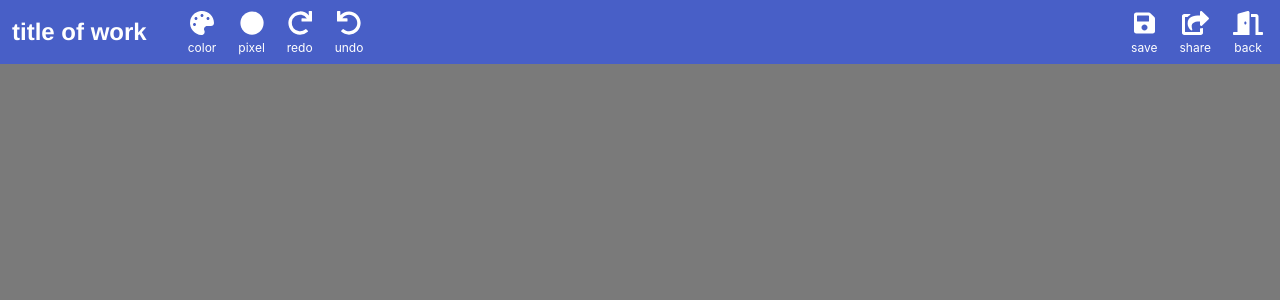
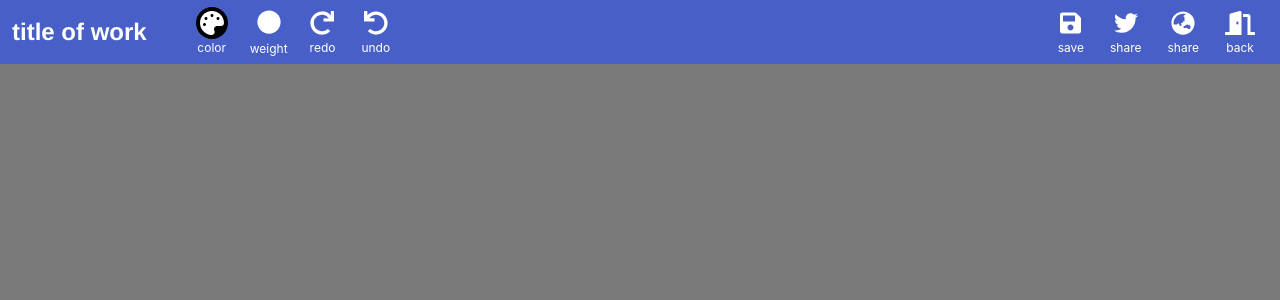
Before and after one commit to Recursion-Group-K/sketch, a Vue app: page /drawing in a window 1280 px wide. Shown: the top 300 px of the page. Built offline with nearby package versions, Linux system fonts and the light colour scheme; what vue-konva would draw is missing.

Commit message:
bulmaのインポート位置の変更、スタイルのリファクタリング、DrawingToolsの一部ボタンの機能実装

```diff
--- a/package.json
+++ b/package.json
@@ -9,6 +9,7 @@
   },
   "dependencies": {
     "@fortawesome/fontawesome-svg-core": "^1.2.36",
+    "@fortawesome/free-brands-svg-icons": "^5.15.4",
     "@fortawesome/free-solid-svg-icons": "^5.15.4",
     "@fortawesome/vue-fontawesome": "^2.0.6",
     "bulma": "^0.9.3",
--- a/src/App.vue
+++ b/src/App.vue
@@ -11,7 +11,6 @@ export default {
 </script>
 
 <style lang="scss">
-@import 'bulma/bulma.sass';
 #app {
     font-family: Avenir, Helvetica, Arial, sans-serif;
     -webkit-font-smoothing: antialiased;
--- a/src/assets/style.scss
+++ b/src/assets/style.scss
@@ -0,0 +1 @@
+@import "bulma/bulma.sass";
--- a/src/components/Canvas.vue
+++ b/src/components/Canvas.vue
@@ -1,8 +1,11 @@
 <style lang="scss" scoped>
+.stage {
+    background-color: $white;
+}
 </style>
 
 <template>
-        <v-stage :config="configKonva" class="has-background-white">
+    <v-stage :config="configKonva" class="stage">
         <v-layer>
             <v-circle :config="configCircle"></v-circle>
             <v-rect :config="configRectangle"></v-rect>
@@ -12,30 +15,29 @@
 </template>
 
 <script>
-
 export default {
     name: 'Drawing',
     data() {
         return {
             configKonva: {
                 width: window.innerWidth,
-                height: 500
+                height: 600,
             },
             configCircle: {
-                x: 100,
-                y: 100,
+                x: 200,
+                y: 500,
                 radius: 70,
-                fill: "red",
-                stroke: "black",
-                strokeWidth: 4
+                fill: 'red',
+                stroke: 'black',
+                strokeWidth: 4,
             },
             configRectangle: {
-                x:300,
-                y:100,
-                width:100,
-                height:200,
-                fill:'red',
-                shadowBlur:10
+                x: 300,
+                y: 100,
+                width: 100,
+                height: 200,
+                fill: 'red',
+                shadowBlur: 10,
             },
             configLine: {
                 x: 20,
@@ -46,9 +48,9 @@ export default {
                 stroke: 'black',
                 fillLinearGradientStartPoint: { x: -50, y: -50 },
                 fillLinearGradientEndPoint: { x: 50, y: 50 },
-                fillLinearGradientColorStops: [0, 'red', 1, 'yellow']
+                fillLinearGradientColorStops: [0, 'red', 1, 'yellow'],
             },
-        }
-    }
+        };
+    },
 };
 </script>
--- a/src/components/DrawingTools.vue
+++ b/src/components/DrawingTools.vue
@@ -1,79 +1,144 @@
 <style lang="scss" scoped>
 .drawing-tools {
+    @extend .level;
+    @extend .is-mobile;
+    background-color: $link;
     height: 4rem;
+    color: $white;
+
+    button {
+        @extend .button;
+        @extend .level-item;
+        @extend .is-link;
+        @extend .px-2;
+        @extend .m-1;
+        flex-direction: column;
+        color: $white;
+
+        span {
+            font-size: $size-7;
+        }
+        .awesome-icon {
+            @extend .my-1;
+            font-size: $size-4;
+        }
+    }
+    .dropdown {
+        @extend .p-0;
+        .dropdown-trigger {
+            button {
+                @extend .p-1;
+            }
+        }
+        .dropdown-item {
+            font-size: $size-6;
+        }
+    }
 }
-
+.color-button {
+    .background-circle {
+        height: 2rem;
+        width: 2rem;
+        border-radius: 2rem;
+        z-index: 1;
+    }
+    .color-picker {
+        opacity: 0;
+        position: absolute;
+        height: 3rem;
+        z-index: 3;
+    }
+    .zindex-2 {
+        z-index: 2;
+    }
+}
 </style>
 
 <template>
-    <nav class="drawing-tools level is-mobile has-background-link has-text-white px-3 m-0">
+    <nav class="drawing-tools px-3 m-0">
         <div class="level-left is-fullheight">
             <div class="level-item is-hidden-mobile has-text-weight-bold is-size-4 pr-5">
                 title of work
             </div>
-            <button class="button is-link level-item is-flex-direction-column px-1">
-                <font-awesome-icon class="is-size-4 my-1" icon="palette" />
-                <span class="is-size-7">color</span>
+            <button class="color-button">
+                <div class="background-circle" v-bind:style="{ backgroundColor: color }">
+                    <font-awesome-icon class="awesome-icon zindex-2" icon="palette" />
+                </div>
+                <input class="color-picker" type="color" v-model="color" />
+                <span class="zindex-2">color</span>
             </button>
-            <button class="button is-link level-item is-flex-direction-column px-1">
-                <font-awesome-icon class="is-size-4 my-1" icon="circle" />
-                <span class="is-size-7">pixel</span>
+            <div
+                class="dropdown"
+                v-bind:class="{ 'is-active': toggles.weight }"
+                v-on:click="toggles.weight = !toggles.weight"
+            >
+                <div class="dropdown-trigger">
+                    <button>
+                        <span>
+                            <font-awesome-icon class="awesome-icon" icon="circle" />
+                        </span>
+                        <span>weight</span>
+                    </button>
+                </div>
+                <div class="dropdown-menu">
+                    <div class="dropdown-content">
+                        <div class="dropdown-item">
+                            weight: {{ weight }} px
+                            <input type="range" min="1" max="200" v-model="weight" />
+                        </div>
+                    </div>
+                </div>
+            </div>
+            <button>
+                <font-awesome-icon class="awesome-icon" icon="redo" />
+                <span>redo</span>
             </button>
-            <button class="button is-link level-item is-flex-direction-column px-1">
-                <font-awesome-icon class="is-size-4 my-1" icon="redo" />
-                <span class="is-size-7">redo</span>
-            </button>
-            <button class="button is-link level-item is-flex-direction-column px-1">
-                <font-awesome-icon class="is-size-4 my-1" icon="undo" />
-                <span class="is-size-7">undo</span>
+            <button>
+                <font-awesome-icon class="awesome-icon" icon="undo" />
+                <span>undo</span>
             </button>
         </div>
         <div class="level-right">
-            <button
-                class="button is-link level-item is-hidden-mobile is-flex-direction-column px-1"
+            <button class="is-hidden-mobile">
+                <font-awesome-icon class="awesome-icon" icon="save" />
+                <span>save</span>
+            </button>
+            <button class="is-hidden-mobile">
+                <font-awesome-icon class="awesome-icon" :icon="['fab', 'twitter']" />
+                <span>share</span>
+            </button>
+            <button class="is-hidden-mobile">
+                <font-awesome-icon class="awesome-icon" icon="globe-asia" />
+                <span>share</span>
+            </button>
+            <div
+                class="dropdown is-right is-hidden-tablet"
+                v-bind:class="{ 'is-active': toggles.others }"
+                v-on:click="toggles.others = !toggles.others"
             >
-                <font-awesome-icon class="is-size-4 my-1" icon="save" />
-                <span class="is-size-7">save</span>
-            </button>
-            <button
-                class="button is-link level-item is-hidden-mobile is-flex-direction-column px-1"
-            >
-                <font-awesome-icon class="is-size-4 my-1" icon="share-square" />
-                <span class="is-size-7">share</span>
-            </button>
-            <button class="button is-link level-item is-hidden-tablet p-0">
-                <div
-                    class="dropdown is-right"
-                    v-bind:class="{ 'is-active': isActive }"
-                    v-on:click="isActive = !isActive"
-                >
-                    <div class="dropdown-trigger">
-                        <button class="button is-link p-1">
-                            <div
-                                class="is-flex is-flex-direction-column-reverse is-justify-content-center has-text-centered"
-                            >
-                                <span class="is-size-7">others</span
-                                ><span
-                                    ><font-awesome-icon class="is-size-4 my-1" icon="bars"
-                                /></span>
-                            </div>
-                        </button>
-                    </div>
-                    <div class="dropdown-menu">
-                        <div class="dropdown-content">
-                            <div class="dropdown-item is-size-6">
-                                <font-awesome-icon icon="save" /> save
-                            </div>
-                            <div class="dropdown-item is-size-6">
-                                <font-awesome-icon icon="share-square" /> share
-                            </div>
+                <div class="dropdown-trigger">
+                    <button>
+                        <span>
+                            <font-awesome-icon class="awesome-icon" icon="bars" />
+                        </span>
+                        <span>others</span>
+                    </button>
+                </div>
+                <div class="dropdown-menu">
+                    <div class="dropdown-content">
+                        <div class="dropdown-item"><font-awesome-icon icon="save" /> save</div>
+                        <div class="dropdown-item">
+                            <font-awesome-icon :icon="['fab', 'twitter']" /> share twitter
+                        </div>
+                        <div class="dropdown-item">
+                            <font-awesome-icon icon="globe-asia" /> share gallery
                         </div>
                     </div>
                 </div>
-            </button>
-            <button class="button is-link level-item is-flex-direction-column px-1">
-                <font-awesome-icon class="is-size-4 my-1" icon="door-open" />
-                <span class="is-size-7">back</span>
+            </div>
+            <button>
+                <font-awesome-icon class="awesome-icon" icon="door-open" />
+                <span>back</span>
             </button>
         </div>
     </nav>
@@ -84,7 +149,12 @@ export default {
     name: 'DrawingTools',
     data() {
         return {
-            isActive: false,
+            toggles: {
+                weight: false,
+                others: false,
+            },
+            color: '#000000',
+            weight: 50,
         };
     },
 };
--- a/src/main.js
+++ b/src/main.js
@@ -5,10 +5,11 @@ import VueRouter from 'vue-router';
 import router from './router';
 import { library } from '@fortawesome/fontawesome-svg-core';
 import { fas } from '@fortawesome/free-solid-svg-icons';
+import { fab } from '@fortawesome/free-brands-svg-icons';
 import { FontAwesomeIcon } from '@fortawesome/vue-fontawesome';
 import VueKonva from 'vue-konva';
 
-library.add(fas);
+library.add(fas, fab);
 
 Vue.component('font-awesome-icon', FontAwesomeIcon);
 
--- /dev/null
+++ b/vue.config.js
@@ -0,0 +1,9 @@
+module.exports = {
+    css: {
+        loaderOptions: {
+            scss: {
+                prependData: `@import "@/assets/style.scss";`,
+            },
+        },
+    },
+};
```
Also changed, not shown: src/pages/Drawing.vue (+30 -32 lines), 1 other file (tests, documents, lock files or other folders). Lines whose indentation alone changed are shown as unchanged.
